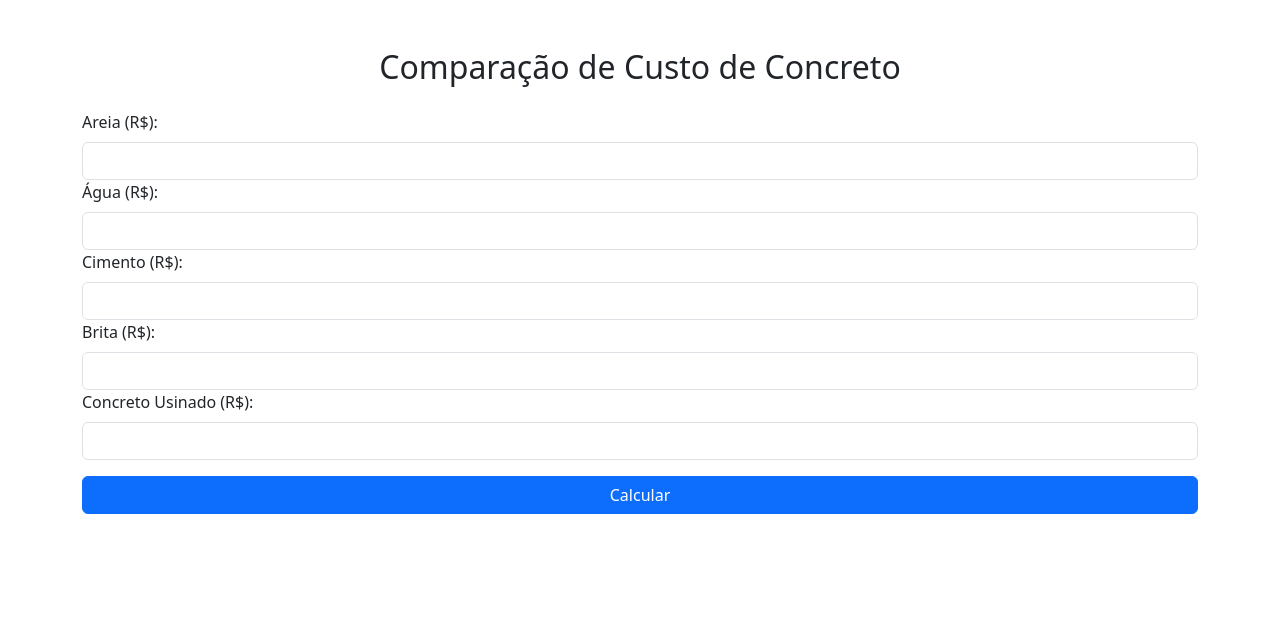
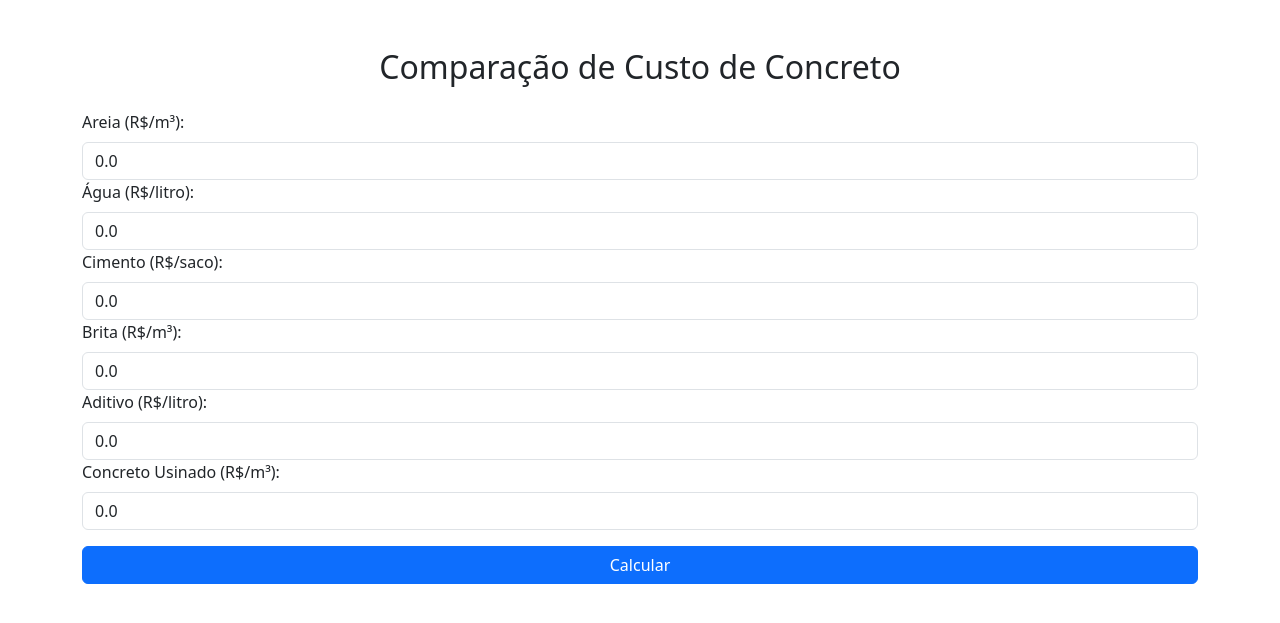
Before and after one commit to Andrepenso/concrete-calc, a Flask app: page / in a window 1280 px wide. Shown: the top 623 px of the page. Run offline with Flask 3, Linux system fonts and the light colour scheme.

Commit message:
Primeira versão do projeto Concrete Calc

```diff
--- a/app.py
+++ b/app.py
@@ -4,27 +4,53 @@ app = Flask(__name__)
 
 @app.route("/", methods=["GET", "POST"])
 def index():
+    # Inicializa os valores padrão
+    valores = {
+        "areia": 0.0, "agua": 0.0, "cimento": 0.0,
+        "brita": 0.0, "aditivo": 0.0, "concreto_usinado": 0.0
+    }
     custo_material = None
-    concreto_usinado = None
     diferenca = None
-    valores = {"areia": "", "agua": "", "cimento": "", "brita": "", "concreto_usinado": ""}
+    mais_caro = None
+    erro = None
 
     if request.method == "POST":
         try:
-            valores["areia"] = request.form["areia"]
-            valores["agua"] = request.form["agua"]
-            valores["cimento"] = request.form["cimento"]
-            valores["brita"] = request.form["brita"]
-            valores["concreto_usinado"] = request.form["concreto_usinado"]
+            # Obtém os valores do formulário e converte para float
+            valores["areia"] = float(request.form["areia"])
+            valores["agua"] = float(request.form["agua"])
+            valores["cimento"] = float(request.form["cimento"])
+            valores["brita"] = float(request.form["brita"])
+            valores["aditivo"] = float(request.form["aditivo"])
+            valores["concreto_usinado"] = float(request.form["concreto_usinado"])
 
-            custo_material = sum(float(valores[k]) for k in valores if k != "concreto_usinado")
-            concreto_usinado = float(valores["concreto_usinado"])
-            diferenca = concreto_usinado - custo_material
+            # Traço padrão para 1m³ de concreto (1:2:3)
+            tracado = {
+                "cimento": 7,  # sacos por m³
+                "areia": 0.6,  # m³
+                "brita": 0.8,  # m³
+                "agua": 180,   # litros
+                "aditivo": 2   # litros
+            }
+
+            # Calcula o custo total dos materiais para 1m³ de concreto
+            custo_material = (
+                (tracado["cimento"] * valores["cimento"]) +
+                (tracado["areia"] * valores["areia"]) +
+                (tracado["brita"] * valores["brita"]) +
+                (tracado["agua"] * valores["agua"]) +
+                (tracado["aditivo"] * valores["aditivo"])
+            )
+
+            # Calcula a diferença entre concreto usinado e feito na obra
+            diferenca = valores["concreto_usinado"] - custo_material
+            mais_caro = diferenca > 0  # Verdadeiro se o usinado for mais caro
+            diferenca = abs(diferenca)  # Calcula o valor absoluto no Python
 
         except ValueError:
-            return render_template("index.html", erro="Por favor, insira valores numéricos válidos.", valores=valores)
+            erro = "Por favor, insira valores numéricos válidos."
 
-    return render_template("index.html", custo_material=custo_material, concreto_usinado=concreto_usinado, diferenca=diferenca, valores=valores)
+    return render_template("index.html", valores=valores, custo_material=custo_material, diferenca=diferenca, mais_caro=mais_caro, erro=erro)
 
 if __name__ == "__main__":
-    app.run(host="0.0.0.0", port=5000, debug=True)
+    app.run(debug=True)
--- a/templates/index.html
+++ b/templates/index.html
@@ -14,33 +14,68 @@
     {% endif %}
 
     <form method="POST" class="mt-4">
-        <label class="form-label">Areia (R$):</label>
+        <label class="form-label">Areia (R$/m³):</label>
         <input type="number" step="0.01" name="areia" class="form-control" required value="{{ valores['areia'] }}">
 
-        <label class="form-label">Água (R$):</label>
+        <label class="form-label">Água (R$/litro):</label>
         <input type="number" step="0.01" name="agua" class="form-control" required value="{{ valores['agua'] }}">
 
-        <label class="form-label">Cimento (R$):</label>
+        <label class="form-label">Cimento (R$/saco):</label>
         <input type="number" step="0.01" name="cimento" class="form-control" required value="{{ valores['cimento'] }}">
 
-        <label class="form-label">Brita (R$):</label>
+        <label class="form-label">Brita (R$/m³):</label>
         <input type="number" step="0.01" name="brita" class="form-control" required value="{{ valores['brita'] }}">
 
-        <label class="form-label">Concreto Usinado (R$):</label>
+        <label class="form-label">Aditivo (R$/litro):</label>
+        <input type="number" step="0.01" name="aditivo" class="form-control" required value="{{ valores['aditivo'] if 'aditivo' in valores else '' }}">
+
+        <label class="form-label">Concreto Usinado (R$/m³):</label>
         <input type="number" step="0.01" name="concreto_usinado" class="form-control" required value="{{ valores['concreto_usinado'] }}">
 
         <button type="submit" class="btn btn-primary mt-3 w-100">Calcular</button>
     </form>
 
     {% if custo_material is not none %}
-        <h3 class="mt-4">Resultados</h3>
-        <p>Areia: <strong>R$ {{ valores['areia'] }}</strong></p>
-        <p>Água: <strong>R$ {{ valores['agua'] }}</strong></p>
-        <p>Cimento: <strong>R$ {{ valores['cimento'] }}</strong></p>
-        <p>Brita: <strong>R$ {{ valores['brita'] }}</strong></p>
-        <p>Concreto Usinado: <strong>R$ {{ valores['concreto_usinado'] }}</strong></p>
-        <p>Custo dos Materiais: <strong>R$ {{ custo_material }}</strong></p>
-        <p>Diferença: <strong>R$ {{ diferenca }}</strong></p>
-    {% endif %}
+    <h3 class="mt-4 text-center">📊 Resultados do Cálculo</h3>
+
+    <div class="table-responsive">
+        <table class="table table-bordered table-striped mt-3 text-center">
+            <thead class="table-dark">
+                <tr>
+                    <th>Material</th>
+                    <th>Valor Unitário (R$)</th>
+                </tr>
+            </thead>
+            <tbody>
+                <tr><td>Areia</td> <td>R$ {{ "%.2f"|format(valores.get('areia', 0.0)) }}</td></tr>
+                <tr><td>Água</td> <td>R$ {{ "%.2f"|format(valores.get('agua', 0.0)) }}</td></tr>
+                <tr><td>Cimento</td> <td>R$ {{ "%.2f"|format(valores.get('cimento', 0.0)) }}</td></tr>
+                <tr><td>Brita</td> <td>R$ {{ "%.2f"|format(valores.get('brita', 0.0)) }}</td></tr>
+                <tr><td>Aditivo</td> <td>R$ {{ "%.2f"|format(valores.get('aditivo', 0.0)) }}</td></tr>
+                <tr><td>Concreto Usinado</td> <td>R$ {{ "%.2f"|format(valores.get('concreto_usinado', 0.0)) }}</td></tr>
+            </tbody>
+        </table>
+    </div>
+
+    <div class="alert alert-info text-center mt-4">
+        <h4 class="fw-bold">💰 Custo dos Materiais para 1m³</h4>
+        <h3 class="text-primary fw-bold">R$ {{ "%.2f"|format(custo_material) }}</h3>
+    </div>
+
+    <div class="alert {% if mais_caro %}alert-success{% else %}alert-danger{% endif %} text-center mt-3">
+        <h5 class="fw-bold">⚖️ Diferença entre Concreto Usinado e Feito na Obra</h5>
+        <h4 class="fw-bold">
+            {% if mais_caro %}
+                ✅ Produzir o concreto na obra é mais vantajoso! <br>
+                💰 Você economiza: <strong>R$ {{ "%.2f"|format(diferenca) }}</strong> por m³.
+            {% else %}
+                ✅ Comprar concreto usinado é mais vantajoso! <br>
+                💰 Você economiza: <strong>R$ {{ "%.2f"|format(diferenca) }}</strong> por m³.
+            {% endif %}
+        </h4>
+    </div>
+
+{% endif %}
+
 </body>
 </html>
```
